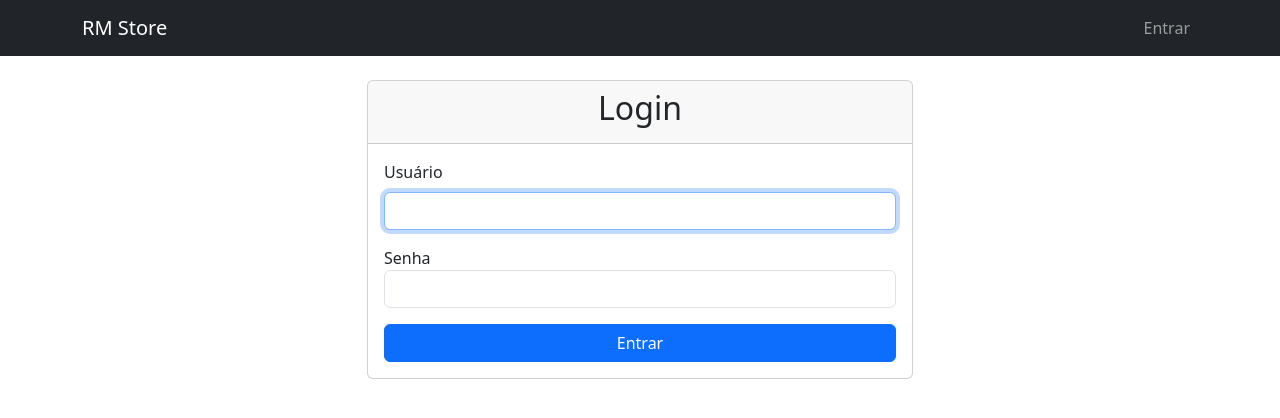
After one commit to nuninh0/rm_store_erp, a Django app: page /contas/login/ in a window 1280 px wide. The commit adds this page. Shown: the top 418 px of the page. Run offline with Django 5.2, Linux system fonts and the light colour scheme.

Commit message:
Implementa sistema de autenticação de usuários

```diff
--- a/config/settings.py
+++ b/config/settings.py
@@ -136,3 +136,9 @@ DEFAULT_AUTO_FIELD = 'django.db.models.BigAutoField'
 
 CRISPY_ALLOWED_TEMPLATE_PACKS = 'bootstrap5'
 CRISPY_TEMPLATE_PACK = 'bootstrap5'
+
+LOGIN_REDIRECT_URL = '/' #Irá para página inicial
+
+LOGOUT_REDIRECT_URL = '/contas/login/' #Irá para a apagina de login
+
+LOGIN_URL = '/contas/login/'
--- a/config/urls.py
+++ b/config/urls.py
@@ -2,6 +2,7 @@ from django.contrib import admin
 from django.urls import path, include
 
 urlpatterns = [
+    path('contas/', include('django.contrib.auth.urls')),
     path('', include('core.urls')),
     path('admin/', admin.site.urls),
     path('produtos/', include('produtos.urls')),
--- a/core/templates/core/home.html
+++ b/core/templates/core/home.html
@@ -6,7 +6,7 @@
 <div class="px-4 py-5 my-5 text-center">
     <h1 class="display-5 fw-bold">Bem-vindo ao Sistema RM Store</h1>
     <div class="col-lg-6 mx-auto">
-        <p class="lead mb-4">Selecione uma das opcões abaixo para começar.></p>
+        <p class="lead mb-4">Selecione uma das opcões abaixo para começar.</p>
     </div>
 </div>
 
@@ -14,9 +14,9 @@
     <div class="col">
         <div class="card h-100 shadow-sm">
             <div class="card-body text-center">
-                <h4 class="card-text">Frente de Caixa (PDV)</h4>
+                <h4 class="card-title">Frente de Caixa (PDV)</h4>
                 <p class="card-text">Acesse a frente de caixa para registrar novas vendas rapidamente </p>
-                <a href="{% url 'pdv' %}" class="btn bn-primary">Acessar PDV</a>
+                <a href="{% url 'pdv' %}" class="btn btn-secondary">Acessar PDV</a>
             </div>
         </div>
     </div>
--- a/core/views.py
+++ b/core/views.py
@@ -1,5 +1,6 @@
 from django.shortcuts import render
-
+from django.contrib.auth.decorators import login_required
 # Create your views here.
+@login_required
 def home(request):
     return render(request, 'core/home.html')
--- a/estoque/views.py
+++ b/estoque/views.py
@@ -2,14 +2,16 @@ from django.shortcuts import render, redirect, get_object_or_404
 from .models import Estoque
 from django.db.models import F #para operações de banco de dados mais seguras
 from .forms import EstoqueForm
+from django.contrib.auth.decorators import login_required
 
 # Create your views here.
+@login_required
 def lista_estoque(request):
     #.select_related('produto') otimiza a consulta, buscando o dados do produto
     #relacionando na mesma query, evitando consultas extras no loop do template
     estoques = Estoque.objects.select_related('produto').filter(produto__ativo=True).order_by('produto__nome')
     return render(request, 'estoque/lista_estoque.html', {'estoques': estoques})
-
+@login_required
 def editar_estoque(request, pk):
     #aqui, o 'pk' é da tabela Estoque, não do produto.
     estoque_item = get_object_or_404(Estoque, pk=pk)
--- a/produtos/views.py
+++ b/produtos/views.py
@@ -1,12 +1,15 @@
 from django.shortcuts import render, redirect, get_object_or_404
+from django.contrib.auth.decorators import login_required
 from .models import Produto
 from .forms import ProdutoForm
 
 # Create your views here.
+@login_required
 def lista_produtos(request):
     produtos = Produto.objects.filter(ativo=True).order_by('nome') # busca todos os produtos
     return render(request, 'produtos/lista_produtos.html', {'produtos': produtos})
 #view para criar um novo produto
+@login_required
 def novo_produto(request):
     if request.method == 'POST':
         form = ProdutoForm(request.POST)
@@ -16,6 +19,7 @@ def novo_produto(request):
     else:
         form = ProdutoForm()
     return render(request, 'produtos/produto_form.html', {'form': form})
+@login_required
 #View para editar um produto existente(Update)
 def editar_produto(request, pk):
     produto = get_object_or_404(Produto, pk=pk)
@@ -27,7 +31,7 @@ def editar_produto(request, pk):
     else:
         form =ProdutoForm(instance=produto)
     return render(request, 'produtos/produto_form.html', {'form': form, 'produto': produto})
-
+@login_required
 #View para excluir um produto
 def desativar_produto(request, pk):
     produto = get_object_or_404(Produto, pk=pk)
--- a/templates/base.html
+++ b/templates/base.html
@@ -14,9 +14,13 @@
                     <span class="navbar-toggler-icon"></span>
                 </button>
                 <div class="collapse navbar-collapse" id="navbarNav">
-                    <ul class="navbar-nav">
+                    <ul class="navbar-nav me-auto mb-2 mb-lg-0">
+                        {% if user.is_authenticated %}
                             <li class="nav-item">
-                            <a class="nav-link active" href="{% url 'pdv' %}">PDV</a>
+                                <a class="nav-link" href="{% url 'home' %}">Página Inicial</a>
+                            </li>
+                            <li class="nav-item">
+                                <a class="nav-link" href="{% url 'pdv' %}">PDV</a>
                             </li>
                             <li class="nav-item">
                                 <a class="nav-link" href="{% url 'lista_produtos' %}">Produtos</a>
@@ -24,6 +28,31 @@
                             <li class="nav-item">
                                 <a class="nav-link" href="{% url 'lista_estoque' %}">Estoque</a>
                             </li>
+                        {% endif %}
+                    </ul>
+
+                    <ul class="navbar-nav">
+                        {% if user.is_authenticated %}
+                            <li class="nav-item dropdown">
+                                <a class="nav-link dropdown-toggle" href="#" role="button" data-bs-toggle="dropdown" aria-expanded="false">
+                                    Olá, {{ user.username }}
+                                </a>
+                                <ul class="dropdown-menu dropdown-menu-end">
+                                    <li>
+                                        <form class="d-inline" action="{% url 'logout' %}" method="post">
+                                            {% csrf_token %}
+                                            <button type="submit" class="dropdown-item text-danger" style="border: none; background: none; cursor: pointer; text-align: left;width: 100%;">
+                                                Sair
+                                            </button>
+                                        </form>
+                                    </li>
+                                </ul>
+                            </li>
+                        {% else %}
+                            <li class="nav-item">
+                                <a class="nav-link" href="{% url 'login' %}">Entrar</a>
+                            </li>
+                        {% endif %}
                     </ul>
                 </div>
             </div>
--- /dev/null
+++ b/templates/registration/login.html
@@ -0,0 +1,40 @@
+{% extends "base.html" %}
+
+{% block title %}Login{% endblock %}
+
+{% block content %}
+<div class="row justify-content-center">
+    <div class="col-md-6">
+        <div class="card">
+            <div class="card-header">
+                <h2 class="card-title text-center">Login</h2>
+            </div>
+            <div class="card-body">
+                {% if form.errors %}
+                    <div class="alert alert-danger">
+                        Seu nome de usuário e senha não correspodem. Por favor, tente novamente.
+                    </div>
+                {% endif %}
+
+                <form method="post" action="{% url 'login' %}">
+                    {% csrf_token %}
+
+                    <div class="mb-3">
+                        <label for="id_username" class="form-label">Usuário</label>
+                        <input type="text" name="username" id="id_username" class="form-control" required autofocus>
+                    </div>
+
+                    <div class="mb-3">
+                        <label for="id_password" class="form_label">Senha</label>
+                        <input type="password" name="password" id="id_password" class="form-control" required>
+                    </div>
+
+                    <div class="d-grid">
+                        <button type="submit" class="btn btn-primary">Entrar</button>
+                    </div>
+                </form>
+            </div>
+        </div>
+    </div>
+</div>
+{% endblock %}
```
Also changed, not shown: vendas/views.py (+6 -1 lines), 1 other file. Lines whose indentation alone changed are shown as unchanged.
